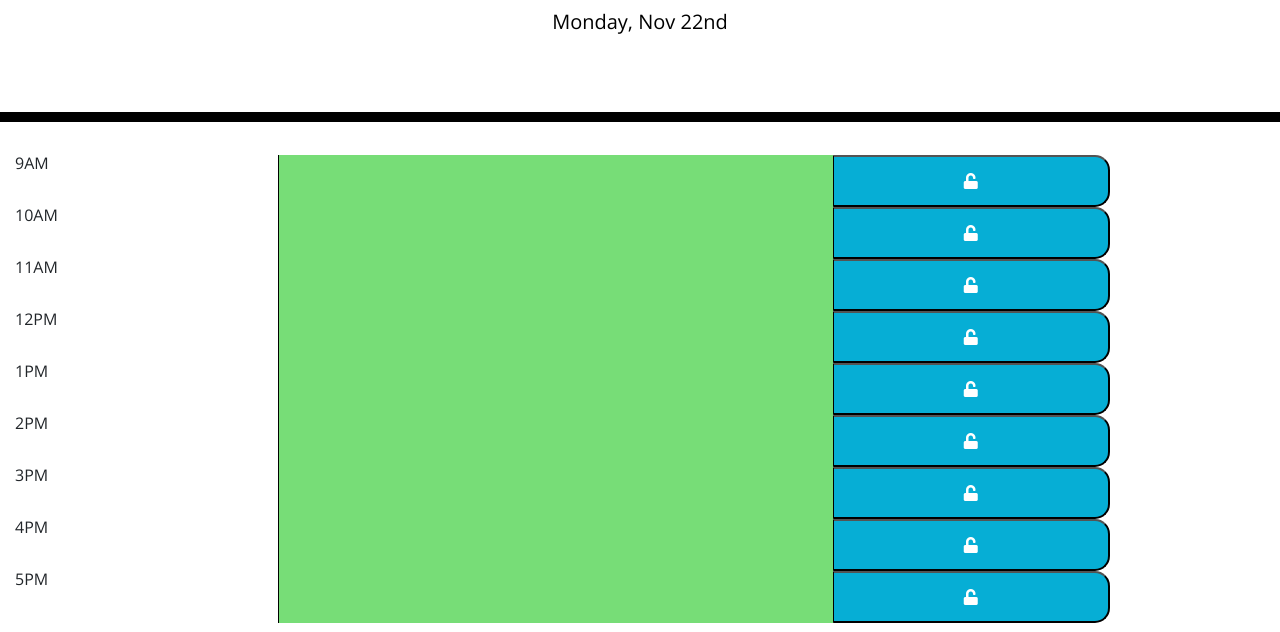
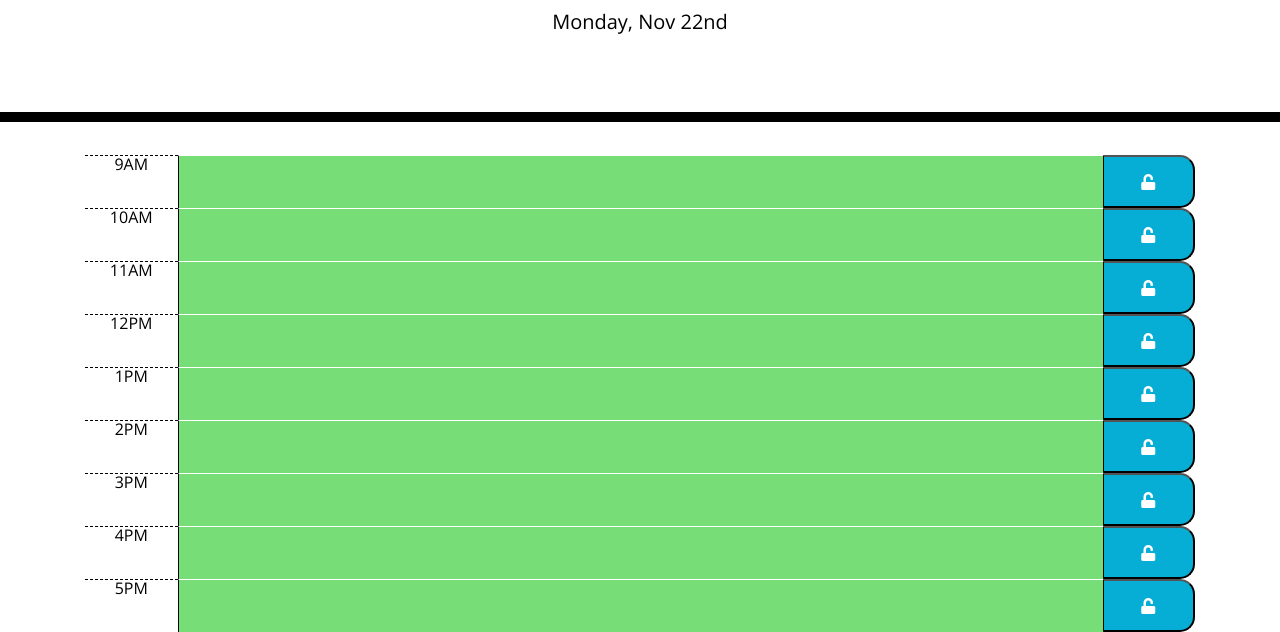
Before and after one commit to breenud39/workDayScheduler, a plain HTML site: page index.html in a window 1280 px wide. Shown: the part 182-814 px from the top of the page. Drawn offline with nearby package versions, Linux system fonts and the light colour scheme.

Commit message:
Added styling

```diff
--- a/Develop/script.js
+++ b/Develop/script.js
@@ -30,16 +30,17 @@ $(document).ready(function()
     // }
   }
   let currentDay = $("#currentDay").text(moment().format("dddd, MMM Do"));
-  $("#jumbotron").append(currentDay);
+  $(".jumbotron").append(currentDay);
 });
 
-function createElementsAsPerTime(time,i){
-  let parentElement = $("div").addClass("row parent");
-  let para = $("<p></p>").text(moment().hour(9).add(i, 'hours').format("hA"));
+function createElementsAsPerTime(time,i)
+{
+  let parentElement = $("div").addClass("time-block row");
+  let para = $("<p class='hour'></p>").text(moment().hour(9).add(i, 'hours').format("hA"));
 
-  para.addClass("col-md-3");
-  let textArea = $("<textarea class="+time+" 'style= padding left: 100px' />").addClass("col-md-6");
-  let linkElement = $("<button class='saveBtn'><i class='fas fa-unlock'></i></button>").addClass("col-md-3");
+  para.addClass("col-md-1");
+  let textArea = $("<textarea class="+time+"/>").addClass("col-md-10 description");
+  let linkElement = $("<button class='saveBtn'><i class='fas fa-unlock'></i></button>").addClass("col-md-1");
   linkElement.on("click", function()
   {
     console.log("button clicked");
--- a/Develop/style.css
+++ b/Develop/style.css
@@ -13,6 +13,7 @@ textarea{
   padding: 10px;
 }
 
+
 .jumbotron {
   text-align: center;
   background-color: transparent;
@@ -23,6 +24,7 @@ textarea{
 
 .description{
   white-space: pre-wrap;
+  border-top: 1px solid white;
 }
 
 .time-block{
@@ -33,7 +35,8 @@ textarea{
 .row {
   white-space: pre-wrap;
   height: 80px;
-  border-top: 1px solid white;;
+  border-top: 1px solid white;
+  margin: auto;
 }
 
 .hour {
@@ -44,12 +47,12 @@ textarea{
 
 .past {
   background-color: #d3d3d3;
-  color: white;
+  color: black;
 }
 
 .present {
   background-color: #ff6961;
-  color: white;
+  color: black;
 }
 
 .outsideTimeZone{
@@ -59,7 +62,7 @@ textarea{
 
 .future {
   background-color: #77dd77;
-  color: white;
+  color: black;
 }
 
 .saveBtn {
```
Also changed, not shown: 1 other file.
